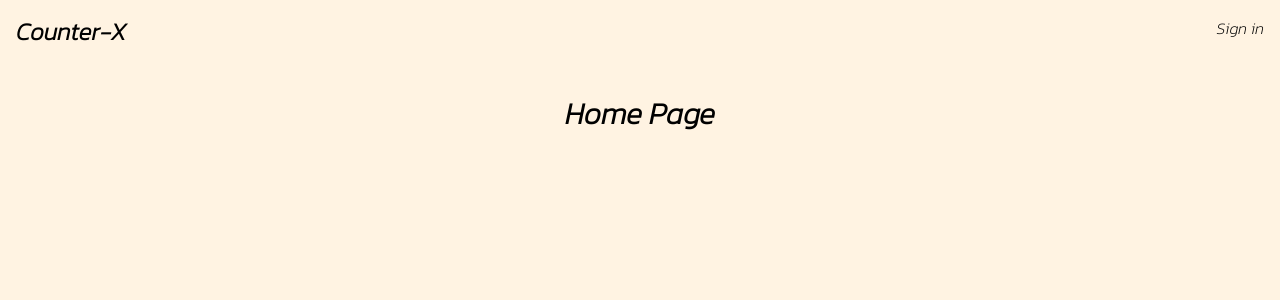
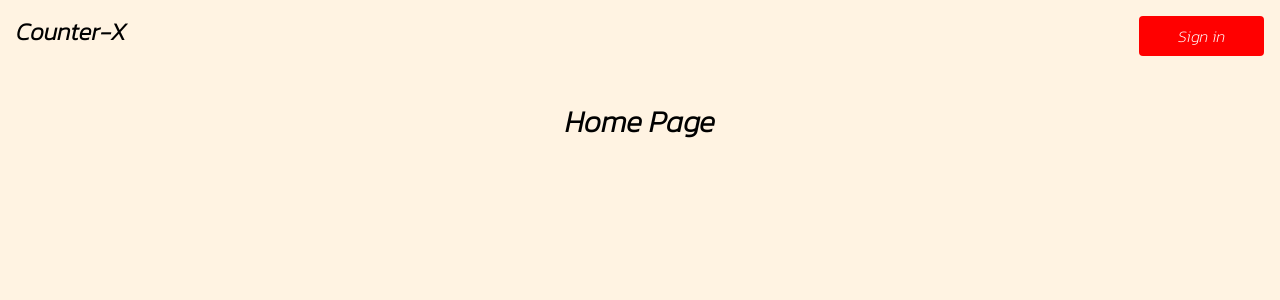
Before and after one commit to cosisaxis/product-identification-version2, a React (Create React App) app: page / in a window 1280 px wide. Shown: the top 300 px of the page. Built offline with nearby package versions, Linux system fonts and the light colour scheme; no server answers.

Commit message:
button finished

```diff
--- a/src/components/navbar/Navbar.css
+++ b/src/components/navbar/Navbar.css
@@ -5,3 +5,16 @@
     padding: 1rem;
     background-color: #FFF3E2;
 }
+
+.nav-button{
+    display: block;
+    width: 10%;
+    padding: 0.5rem;
+    border-radius: 0.25rem;
+    background-color: red;
+    color: #fff;
+    font-size: 1rem;
+    border: none;
+    cursor: pointer;
+    text-align: center;
+}
--- a/src/components/navbar/Navbar.js
+++ b/src/components/navbar/Navbar.js
@@ -20,9 +20,9 @@ const Navbar = () => {
        Counter-X
       </h1>
       {user?.displayName ? (
-        <button onClick={handleSignOut}>Logout</button>
+        <button  onClick={handleSignOut}>Logout</button>
       ) : (
-        <Link to='/signin'>Sign in</Link>
+        <Link className='nav-button' to='/signin'>Sign in</Link>
       )}
     </div>
   );
```
